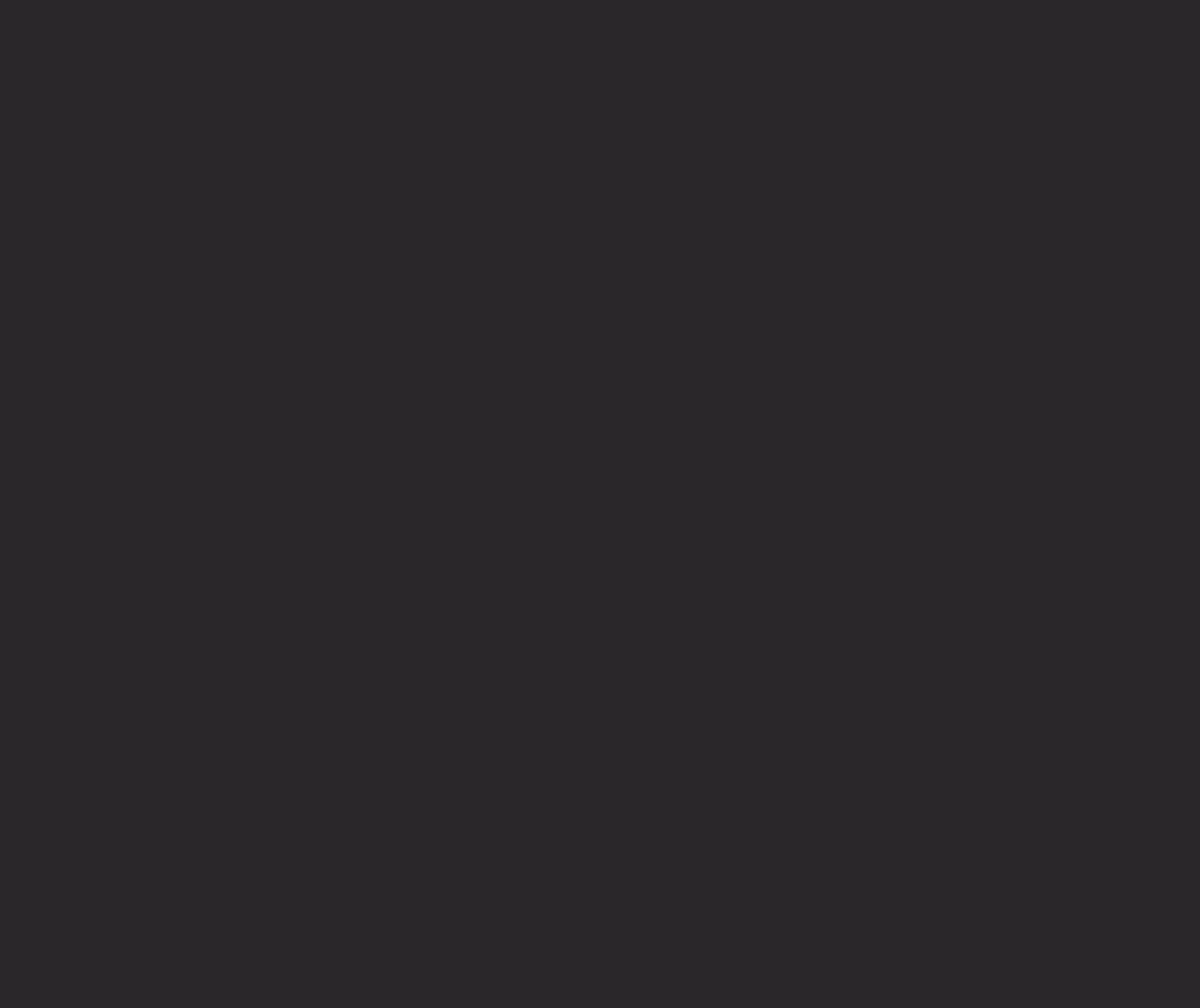
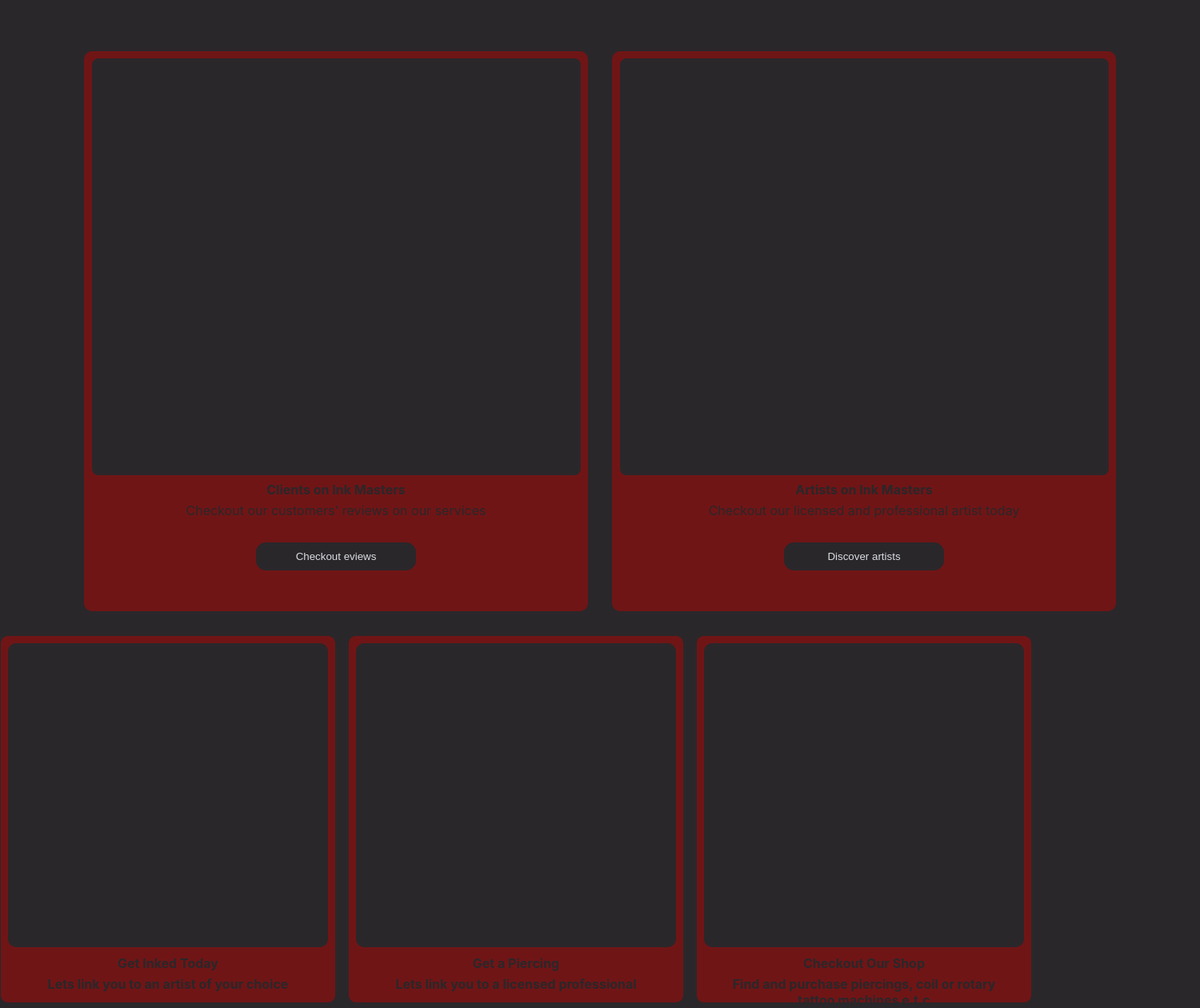
Before and after one commit to omaomach/myBarber-frontend, a React (Create React App) app: page / in a window 1280 px wide. Shown: the part 1146-2406 px from the top of the page at 80% size, 1500 px wide, since content can reach past the window. Before the commit the page ends 1060 px from the top, so only its background shows below. Built offline with nearby package versions, Linux system fonts and the light colour scheme.

Commit message:
feat: added clients and services sections to landing page

```diff
--- a/src/components/Landing.js
+++ b/src/components/Landing.js
@@ -8,12 +8,12 @@ function Landing() {
             <Navbar />
             <div className="vertical-align-one">
                 <div className="holder">
-                    <p>Search, view and get connected with
+                    <p id="vertical-align-one-p">Search, view and get connected with
                         <br/>an Ink Master Today</p>
                 </div>
 
                 <div className="holder-1">
-                <p>As an artist, share your art and skill set and get connected with a client <br/>
+                <p id="holder-1-p">As an artist, share your art and skill set and get connected with a client <br/>
                     All our Ink Masters are licensed and professional artists with years of experience</p>
                 </div>
                 <button className="get-started">Get Started</button>
@@ -24,10 +24,46 @@ function Landing() {
 
                 <div className="holder-3">
                     <div className="left-clients-holder">
+                        <div className="clients-text">
+
+                        </div>
+                        <p id="left-clients-holder-p">Clients on Ink Masters</p>
+                        <p id="left-clients-holder-p1">Checkout our customers' reviews on our services</p>
+                        <button>Checkout eviews</button>
+                    </div>
+                    <div className="right-artists-holder">
+                        <div className="clients-text">
+
+                        </div>
+                        <p id="right-artists-holder-p">Artists on Ink Masters</p>
+                        <p id="right-artists-holder-p1">Checkout our licensed and professional artist today</p>
+                        <button>Discover artists</button>
 
                     </div>
-                    <div className="right-artists-holder">
+                </div>
 
+                <div className="holder-4">
+                    <div className="get-inked-today">
+                        <div className="inked-today-text">
+
+                        </div>
+                        <p id="holder-4-p">Get Inked Today</p>
+                        <p id="holder-4-ink">Lets link you to an artist of your choice</p>
+                    </div>
+                    <div className="get-piercing-today">
+                        <div className="inked-today-text">
+
+                        </div>
+                        <p id="holder-4-p">Get a Piercing</p>
+                        <p id="holder-4-ink">Lets link you to a licensed professional</p>
+                    </div>
+                    <div className="access-shop-today">
+                        <div className="inked-today-text">
+
+                        </div>
+                        <p id="holder-4-p">Checkout Our Shop</p>
+                        <p id="holder-4-ink">Find and purchase piercings, coil or rotary <br/>
+                        tattoo machines e.t.c</p>
                     </div>
                 </div>
 
--- a/src/styles/landing.css
+++ b/src/styles/landing.css
@@ -11,13 +11,13 @@ body {
     text-align: center;
 }
 
-.vertical-align-one p {
+#vertical-align-one-p {
     color: var(--textColor);
     padding-top: 1.4rem;
     font-size: xx-large;
 }
 
-.holder-1 p {
+#holder-1-p {
     color: var(--secondaryTextColor);
     padding-top: 0.7rem;
     font-size: larger;
@@ -56,10 +56,167 @@ body {
 
 .holder-2 {
     background-color: var(--secondaryColor);
-    width: 1200px;
+    width: 1000px;
     border-radius: 6px;
     height: 500px;
     margin-top: 100px;
     margin-left: auto;
     margin-right: auto;
 }
+
+.holder-3 {
+    background-color: var(--mainColor);
+    width: 1500px;
+    height: 700px;
+    margin-top: 150px;
+    margin-left: auto;
+    margin-right: auto;
+    display: flex;
+    flex-direction: row;
+    text-align: center;
+    justify-content: center;
+}
+
+.left-clients-holder {
+    background-color: var(--secondaryColor);
+    width: 630px;
+    height: 700px;
+    border-radius: 10px;
+    color: var(--textColor);
+    font-size: medium;
+    font-weight: bold;
+    margin-right: 15px;
+}
+
+.left-clients-holder button {
+    margin-top: 30px;
+    background-color: var(--mainColor);
+    width: 200px;
+    height: 35px;
+    border: 1px solid var(--mainColor);
+    cursor: pointer;
+    border-radius: 12px;
+    color: var(--textColor);
+}
+
+#left-clients-holder-p {
+    color: var(--mainColor);
+    font-size: medium;
+    font-weight: bold;
+    padding-top: 6px;
+
+}
+
+#left-clients-holder-p1 {
+    font-weight: lighter;
+    color: var(--mainColor);
+    padding-top: 6px;
+}
+
+.clients-text {
+    background-color: var(--mainColor);
+    width: 615px;
+    height: 525px;
+    border: 2px solid var(--secondaryColor);
+    border-radius: 10px;
+    margin-left: auto;
+    margin-right: auto;
+    margin-top: 7px;
+}
+
+.right-artists-holder {
+    background-color: var(--secondaryColor);
+    width: 630px;
+    height: 700px;
+    border-radius: 10px;
+    color: var(--textColor);
+    font-weight: bold;
+    margin-left: 15px;
+}
+
+.right-artists-holder button {
+    margin-top: 30px;
+    background-color: var(--mainColor);
+    width: 200px;
+    height: 35px;
+    border: 1px solid var(--mainColor);
+    cursor: pointer;
+    border-radius: 12px;
+    color: var(--textColor);
+}
+
+#right-artists-holder-p {
+    color: var(--mainColor);
+    font-size: medium;
+    font-weight: bold;
+    padding-top: 6px;
+}
+
+#right-artists-holder-p1 {
+    font-weight: lighter;
+    color: var(--mainColor);
+    padding-top: 6px;
+}
+
+.holder-4 {
+    background-color: var(--mainColor);
+    width: 1290px;
+    margin-top: 30px;
+    margin-left: auto;
+    margin-right: auto;
+    display: flex;
+    flex-direction: row;
+}
+
+#holder-4-p {
+    color: var(--mainColor);
+    font-size: medium;
+    font-weight: bold;
+    padding-top: 10px;
+}
+
+#holder-4-ink {
+    color: var(--mainColor);
+    font-size: medium;
+    font-weight: bold;
+    padding-top: 6px;
+}
+
+.get-inked-today {
+    background-color: var(--secondaryColor);
+    width: 420px;
+    height: 460px;
+    border-radius: 10px;
+    border: 1px solid var(--mainColor);
+    margin-left: 0;
+}
+
+.inked-today-text {
+    width: 400px;
+    height: 380px;
+    background-color: var(--mainColor);
+    margin-left: auto;
+    margin-right: auto;
+    margin-top: 8.5px;
+    border-radius: 10px;
+}
+
+.get-piercing-today {
+    background-color: var(--secondaryColor);
+    width: 420px;
+    height: 460px;
+    border-radius: 10px;
+    border: 1px solid var(--mainColor);
+    margin-left: 15px;
+}
+
+
+
+.access-shop-today {
+    background-color: var(--secondaryColor);
+    width: 420px;
+    height: 460px;
+    border-radius: 10px;
+    border: 1px solid var(--mainColor);
+    margin-left: 15px;
+}
```
